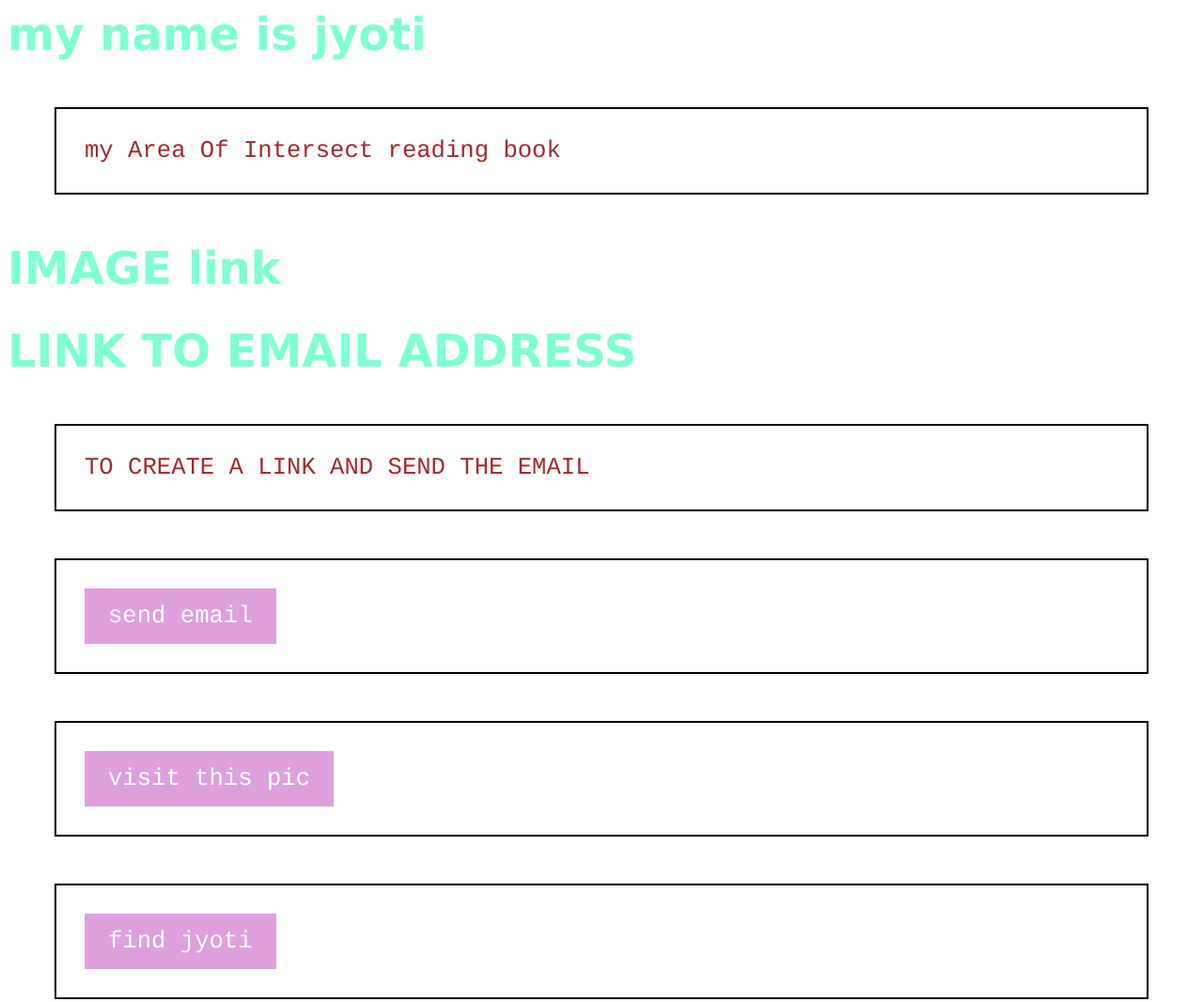
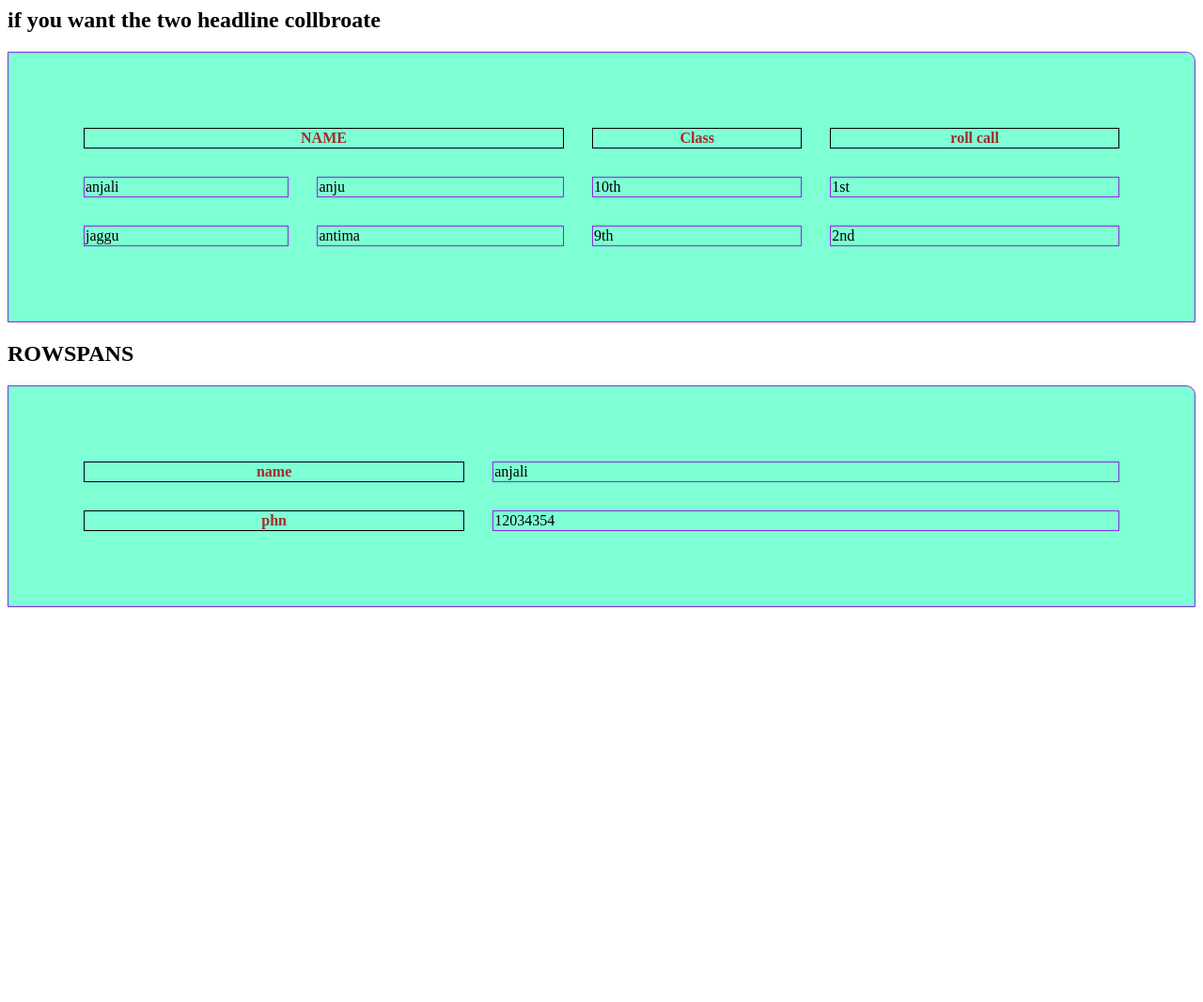
Before and after one commit to passujyoti/New-folder--2-, a plain HTML site: page index.html in a window 1280 px wide. Shown: the top 1066 px of the page at 94% size. After the commit the page ends 800 px from the top, so only its background shows below. Drawn offline with Linux system fonts and the light colour scheme.

Commit message:
Add files via upload

```diff
--- a/index.html
+++ b/index.html
@@ -1,10 +1,10 @@
-<html>
+ <!-- <html>
  <body>
     <style>
         a:link, a:visited {
   background-color: plum;
   color: white;
-  padding: 15px 25px;
+  padding: 10px 20px;
   text-align: center;
   text-decoration: none;
   display: inline-block;
@@ -19,7 +19,7 @@ a:hover, a:active {
   color: aquamarine;
   font-family: verdana;
   font-size: 300%;
-
+padding: 20px;
 }
 p  {
   color: brown;
@@ -29,18 +29,19 @@ p  {
   padding: 30px;
   margin: 50px;
   background-image: url('robot.jpg');
+  padding: 20px;
 }
-    </style>
-    <!-- INLINE CSS <!-- INTERNAL CSS -->
-     <h1 style="color:aquamarine">my name is jyoti</h1>
+    </style> -->
+     <!-- INLINE CSS < INTERNAL CSS -->
+     <!-- <h1 style="color:aquamarine">my name is jyoti</h1>
     <p style="color:brown">my Area Of Intersect reading book</p>
     <h1> IMAGE link</h1>
     <h1> LINK TO EMAIL ADDRESS</h1>
     <P>TO CREATE A LINK AND SEND THE EMAIL</P>
     <P><a href ="mailto:someone@example.com">send email</a></P>
     <p><a href=" C:\Users\HP\OneDrive\Pictures\Picture1.png">visit this pic</a> </p>
-    <!-- BOOKMARK SIMPLY MEAN THAT SOMETHING FIND UR WISH  -->
- <p><a href="#jyoti">find jyoti</a></p>
+     BOOKMARK SIMPLY MEAN THAT SOMETHING FIND UR WISH  -->
+ <!-- <p><a href="#jyoti">find jyoti</a></p>
 <p><a href ="#neetu">find to neetu</a></p>
 <h1> aman</h1>
 <p>my name is aman</p>
@@ -59,18 +60,18 @@ p  {
 
 
  </body>
-</html>
+</html>   -->
 
 
-<html>
+<!-- <html>
     <style>
        table , th, td {
             border :1px solid palevioletred;
 
         }
-    </style>
+    </style> -->
 
-<body>
+<!-- <body>
     <h2> BASIC TABLE </h2>
     <table style="width:80%"
          style= "height:79%">
@@ -79,9 +80,9 @@ p  {
         <th>contacts</th>
         <th>country</th>
     </tr>
-<tr>
-    <td>alfieds futterkiste</td>
-    <td>maria anders</td>
+<tr> -->
+    <!-- <td>alfieds futterkiste</td> -->
+    <!-- <td>maria anders</td>
     <td>germany</td>
 </tr>
 <tr>
@@ -92,14 +93,14 @@ p  {
 </table>
 <p>to under the better example<br> we have add border to the table</p>
 </body>
-</html>
+</html> -->
 
 
-<html>
+<!-- <html>
     <style>
         table , th, td{
-            border: 1px solid black ;
-            border-color: aqua;
+            border: 1px solid black ; -->
+            <!-- border-color: aqua;
             border-radius: 10px;
              /* when we use to the stylish border */
              border-collapse: collapse;
@@ -119,8 +120,8 @@ p  {
      <table style ="width:100%;"
      style="height: 50%;">
      <tr>
-        <th>FIRST NAME</th>
-        <th>LAST NAME</th>
+        <th>FIRST NAME</th> -->
+        <!-- <th>LAST NAME</th>
         <th>AGE</th>
      </tr>
 <TR>
@@ -141,10 +142,10 @@ p  {
 </table>
 
     </body>
-</html>
+</html> -->
 
 <!-- how much width & height -->
-<html>
+<!-- <html>
     <style>
         table, th, td {
             border: 1px solid blue;
@@ -173,3 +174,152 @@ p  {
 
     </body>
 </html>
+
+<html>
+    <head>
+    <style>
+        table, th, td {
+            border : 1px solid black;
+            border-collapse: calc(10px);
+
+        }
+        table {
+            border-spacing: 30px;
+        }
+        th {
+            padding-left: 20px;
+            padding-top: 30px;
+            padding-bottom: 30px;
+            padding-right: 40px;
+            text-align: center;
+        }
+         td {
+padding-left: 10px;
+padding-top: 20px;
+padding-bottom: 25px;
+padding-right: 30px;
+text-align: justify;
+        }
+    </style>
+        </head>
+        <body>
+            <h1>caption</h1>
+            <p1>to add the caption that mean starting caption</p1>
+
+            <table style="width: 100%;"
+                 style="width:70%">
+ <caption><b><i><em><strong>MONTHLY POCKET MONEY</strong></em></i></b></caption>
+            <tr> -->
+                <!-- <th style="width: 70;"><b><strong><i><em>MONTHLY</em></i></strong></b></th>
+                <th><b><strong><i><h>NAME</h></i></strong></b></th>
+                <th><b><strong><i><h>HOW MUCH MONEY</h></i></strong></b></th>
+            </tr>
+        <tr>
+            <td>jan</td>
+            <td>jyoti</td>
+            <td>500</td>
+        </tr>
+    <tr>
+        <td>feb</td>
+        <td>jyoti</td>
+        <td>600</td>
+    </tr></table>
+        </body>
+</html>
+
+<html>
+    <head>
+        <style>
+            table, th, td {
+                border: 1px solid black;
+            }
+            /* if you want to that space in boxes */
+            table {
+                border-spacing: 30px;
+            }
+        </style>
+    </head>
+    <body>
+       <caption><center><strong><i><b><em>CELL SPACING</em></b></i></strong></center></caption>
+        <tr>
+            <table style="width:100%;">
+            <th style="width:30%">NAME</th>
+        <TH>Class</TH>
+    <th>ROLL. NO</th>
+        </tr>
+        <tr>
+            <td>jyoti</td>
+            <td>10th</td>
+            <td>2</td>
+        </tr>
+        <tr> -->
+
+
+            <html>
+                <head>
+                    <style>
+                        table th,td {
+                            border: 1px solid black;
+                        }
+                        table {
+                            border-spacing: 30px;
+                            padding: 50px;
+                        }
+                    </style>
+                </head>
+                <body>
+                    <table style="width: 100%;">
+                    <tr>
+                       <h2> if you want the two headline collbroate</h2>
+                        <th colspan="2">NAME</th>
+                        <th>Class</th>
+                        <th>roll call</th>
+                    </tr>
+                <tr>
+                    <td>anjali
+                    </td>
+                    <td>anju</td>
+                    <td>10th</td>
+                    <td>1st</td>
+                </tr>
+            <tr>
+                <td>jaggu</td>
+                <td>antima</td>
+                <td>9th</td>
+                <td>2nd</td>
+            </tr></table>
+                </body>
+            </html>
+
+
+            <HTML>
+                <head>
+                    <style>
+                        table, th, td {
+                            border: 1px solid blueviolet;
+
+                        }
+                        table {
+                            border-start-end-radius: 10px;
+                            background-color: aquamarine;
+                        }
+                        th {
+                            color: brown;
+                        }
+                    </style>
+                </head>
+                <body>
+                    <h2>ROWSPANS</h2>
+
+                    <table style="width: 100%;">
+                    <tr>
+                        <th >name</th>
+                        <td>anjali</td>
+                    </tr>
+                <tr>
+                    <th>phn</th>
+                    <td>12034354</td>
+
+                </tr></table>
+                </body>
+            </HTML>
```
